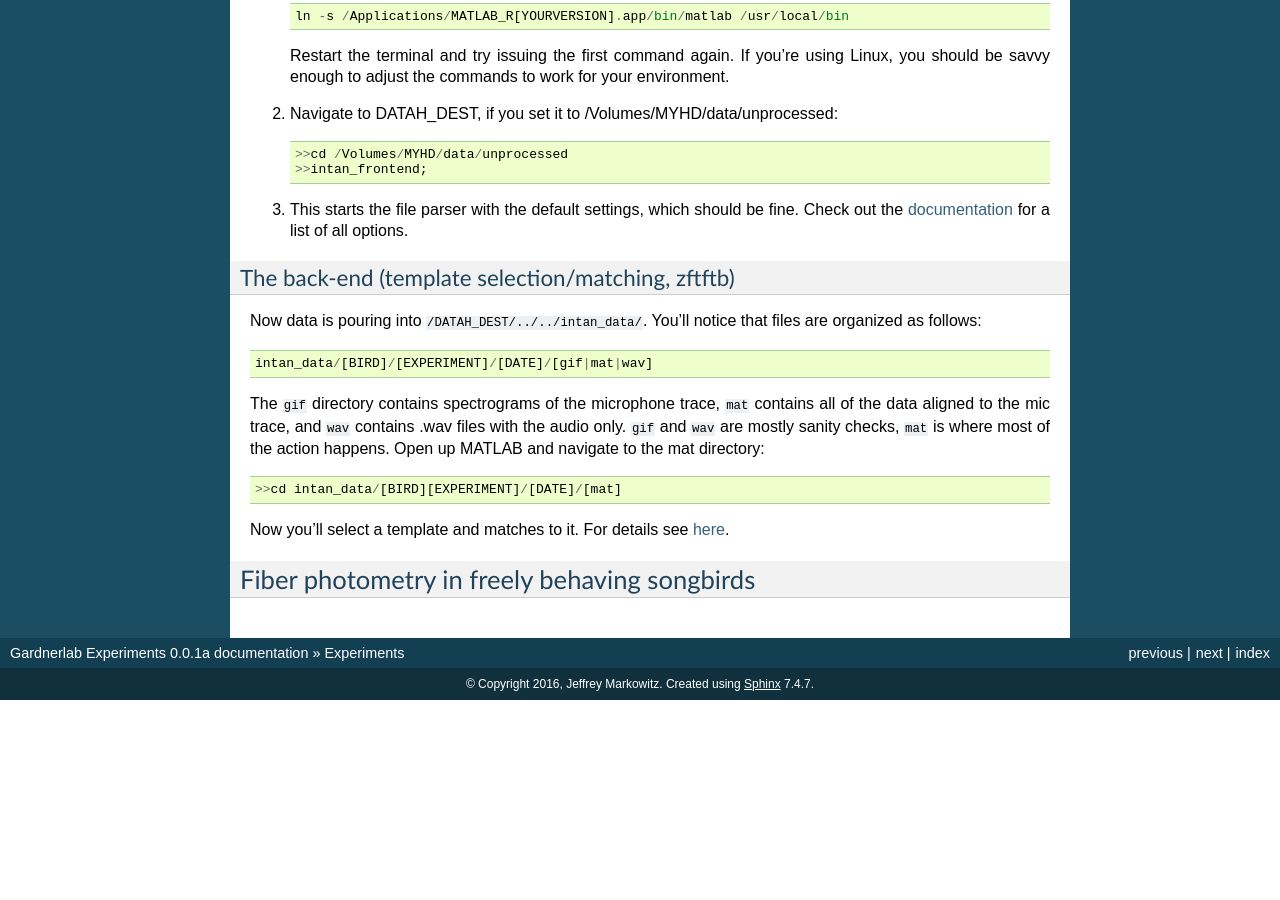
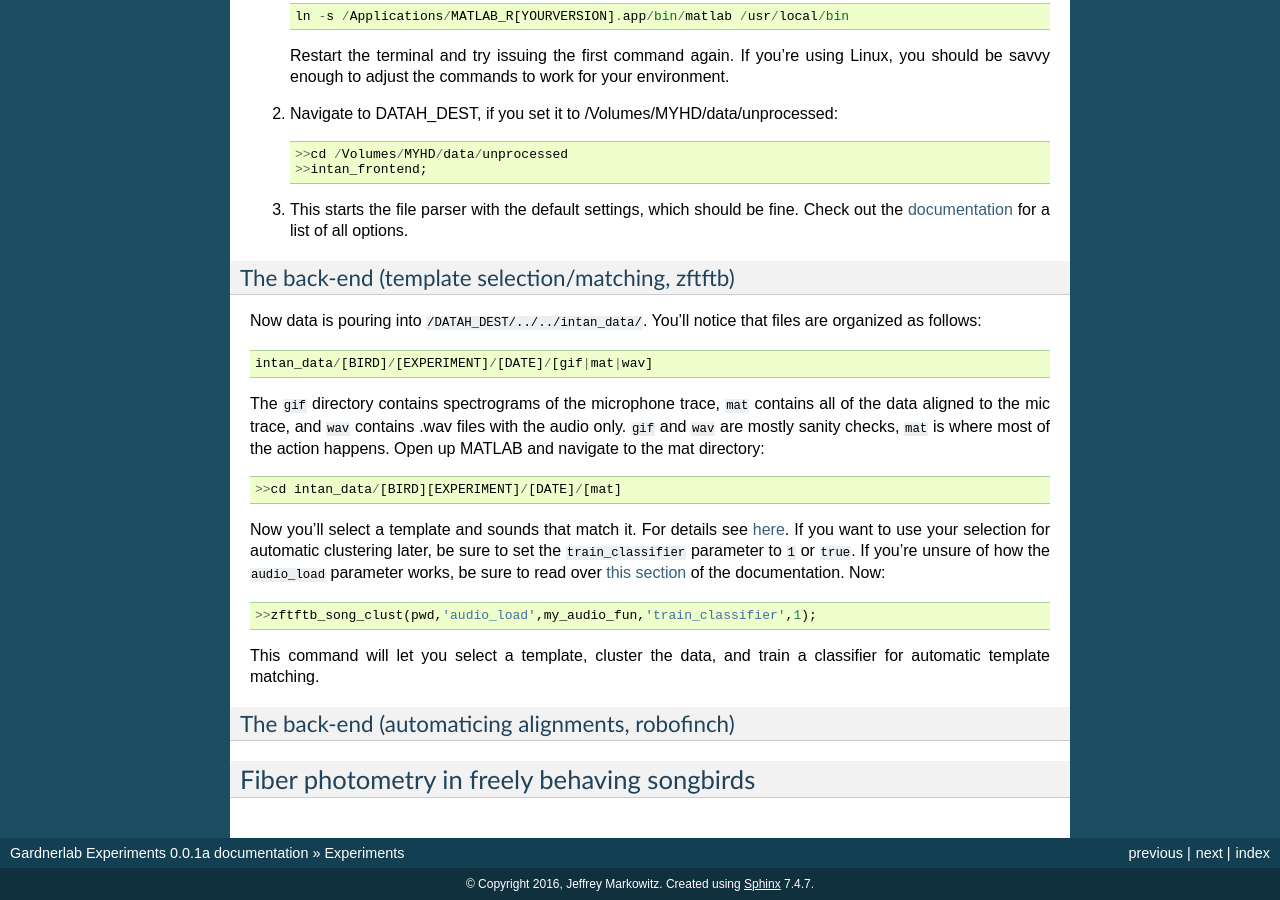
Before and after one commit to jmarkow/gardnerlab-experiments, a Sphinx documentation site: the page built from docs/experiments.rst, in a window 1280 px wide and 900 px high, scrolled down 3959 px. Built offline with Sphinx 7.4.7, drawn with Linux system fonts in a browser that asks for light colours; formulas are drawn with MathJax 3; before the commit the page ends 4659 px from its top, so only the background shows below that; some of the changed text lies outside the part shown.

Commit message:
Updated docs

```diff
--- a/docs/experiments.rst
+++ b/docs/experiments.rst
@@ -112,9 +112,14 @@ The ``gif`` directory contains spectrograms of the microphone trace, ``mat`` con
 
 	>>cd intan_data/[BIRD][EXPERIMENT]/[DATE]/[mat]
 
-Now you'll select a template and matches to it.  For details see `here <http://zftftb.readthedocs.org/en/latest/usage.html#sound-clustering>`_.
+Now you'll select a template and sounds that match it.  For details see `here <http://zftftb.readthedocs.org/en/latest/usage.html#sound-clustering>`_.  If you want to use your selection for automatic clustering later, be sure to set the ``train_classifier`` parameter to ``1`` or ``true``.  If you're unsure of how the ``audio_load`` parameter works, be sure to read over `this section <http://zftftb.readthedocs.org/en/latest/usage.html#sound-clustering>`_ of the documentation. Now::
 
+	>>zftftb_song_clust(pwd,'audio_load',my_audio_fun,'train_classifier',1);
 
+This command will let you select a template, cluster the data, and train a classifier for automatic template matching.
+
+The back-end (automaticing alignments, robofinch)
+^^^^^^^^^^^^^^^^^^^^^^^^^^^^^^^^^^^^^^^^^^^^^^^^^
 
 
 
```
